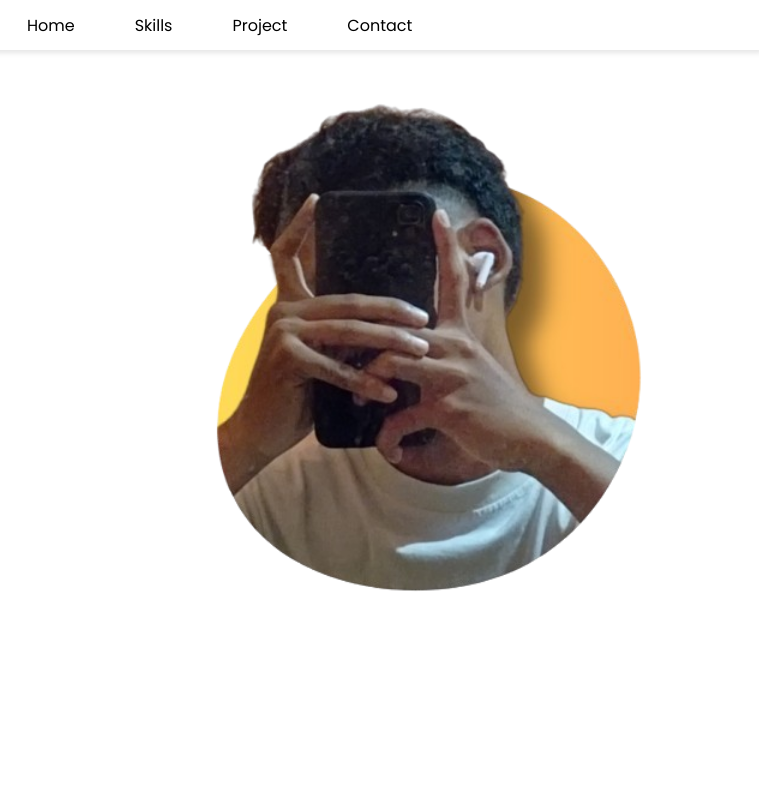
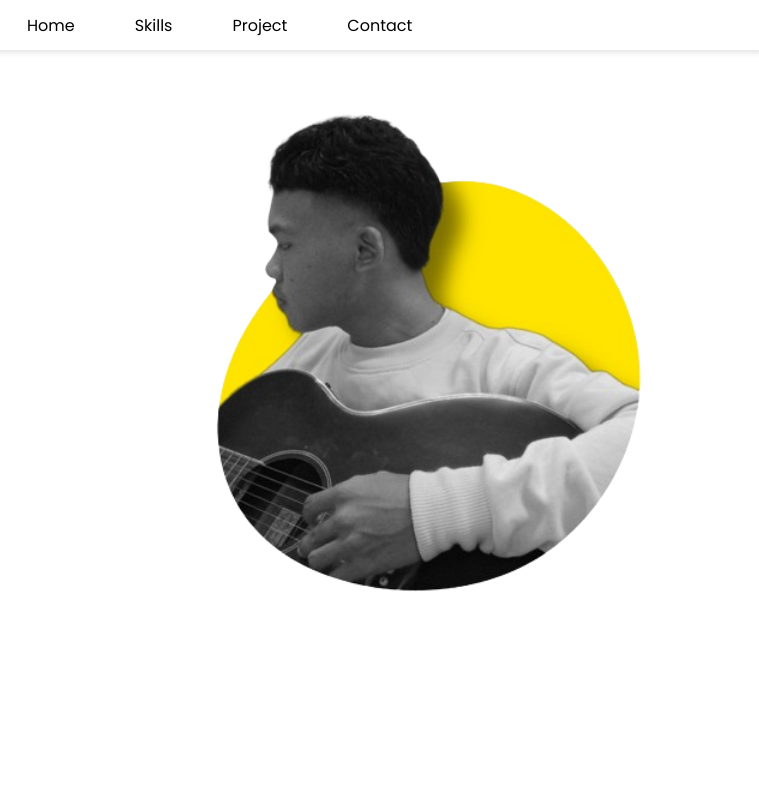
Before and after one commit to agustriansyah/profile-web, a plain HTML site: page index.html in a window 1280 px wide. Shown: the top 800 px of the page, 521-1280 px from the left. Drawn offline with nearby package versions, Linux system fonts and the light colour scheme.

Commit message:
ubah all

```diff
--- a/index.html
+++ b/index.html
@@ -110,7 +110,7 @@
             </div>
             <div class="fotoprofil">
                 <section class="hidden">
-                <img src="profile-pic__3_-removebg-preview (1).png" alt="">
+                <img src="profile-pic__4_-removebg-preview.png" alt="">
                 </section>
             </div>
         </div>
```
Also changed, not shown: profile-pic__4_-removebg-preview.png (added).
